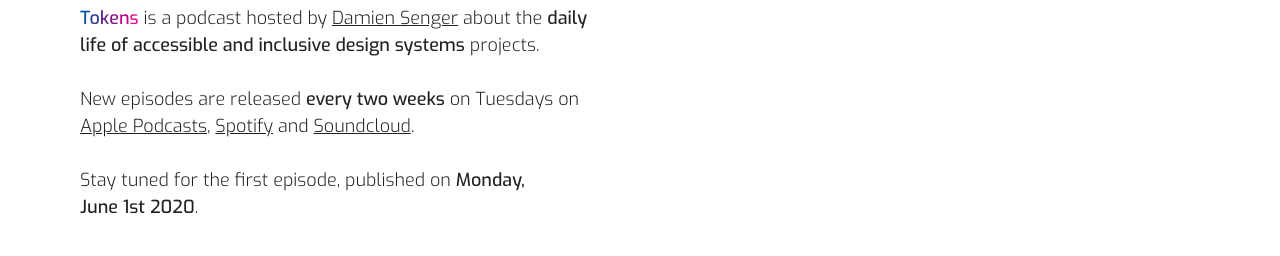
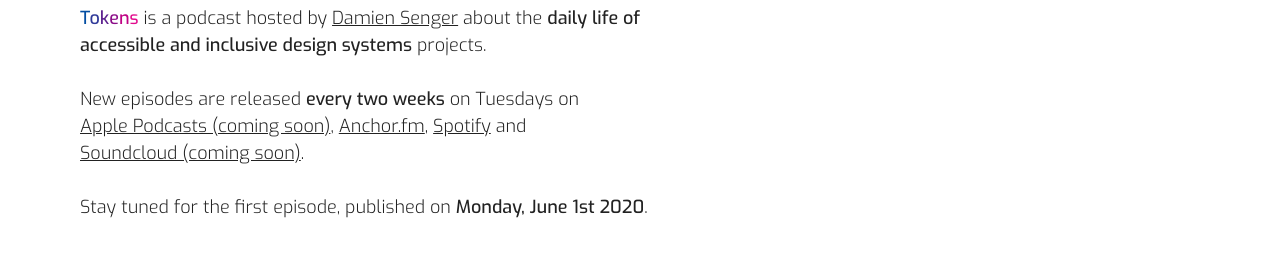
Before and after one commit to hiwelo/tokens.systems, a Gatsby site: page / in a window 1280 px wide. Shown: the part 352-608 px from the top of the page. Built offline with nearby package versions, Linux system fonts and the light colour scheme; Gatsby itself is replaced by a stand-in of ours.

Commit message:
feat(home): update links to podcast episodes (anchor, sportify)

```diff
--- a/src/components/HomeHeader/HomeHeader.tsx
+++ b/src/components/HomeHeader/HomeHeader.tsx
@@ -16,9 +16,10 @@
     </Chapo>
     <Chapo>
       New episodes are released <strong>every two weeks</strong> on Tuesdays on&nbsp;
-      <a href="https://podcasts.apple.com/">Apple&nbsp;Podcasts</a>,{' '}
-      <a href="https://open.spotify.com/">Spotify</a> and{' '}
-      <a href="https://soundcloud.com/tokens-podcast">Soundcloud</a>.
+      <a href="#">Apple&nbsp;Podcasts (coming&nbsp;soon)</a>,{' '}
+      <a href="https://anchor.fm/tokens">Anchor.fm</a>,{' '}
+      <a href="https://open.spotify.com/show/6XRDzcEh8g4KTxzUa4Ad7w">Spotify</a> and{' '}
+      <a href="https://soundcloud.com/tokens-podcast">Soundcloud (coming&nbsp;soon)</a>.
     </Chapo>
     <Chapo>
       Stay tuned for the first episode, published on&nbsp;
```
